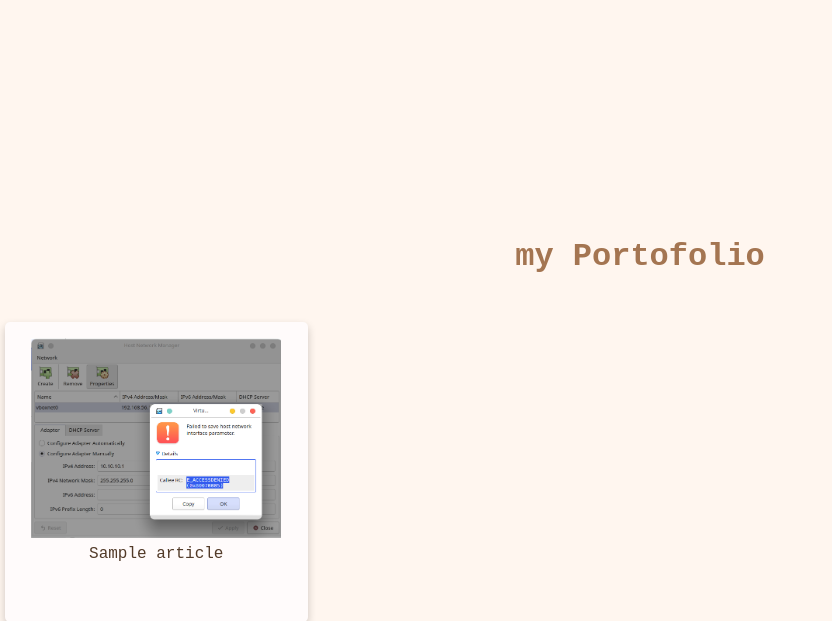
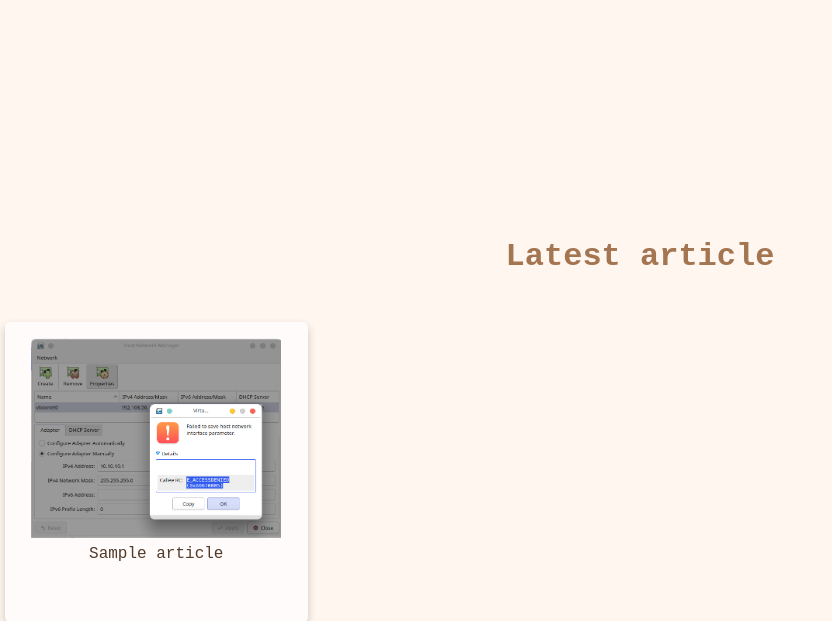
Before and after one commit to ex-dec/Landing-page, a PHP site: page / in a window 1280 px wide. Shown: the part 2008-2629 px from the top of the page, without its empty margins (0-832 px from the left). Run offline with PHP 8.4, Linux system fonts and the light colour scheme; tables that the repository leaves empty or names only in its code hold one stand-in row (values such as "Sample post").

Commit message:
templating header

```diff
--- a/index.php
+++ b/index.php
@@ -1,6 +1,6 @@
 <?php
 include 'admin/template/startConnection.php';
-$queryGetArc = 'Select * from article';
+$queryGetArc = 'Select * from article order by id desc';
 $getArc = mysqli_query($connect, $queryGetArc);
 ?>
 
@@ -18,24 +18,7 @@ $getArc = mysqli_query($connect, $queryGetArc);
 
 <body class="container">
     <!-- Header and navbar -->
-    <header id="home">
-        <nav>
-            <div class="header-nav">
-                <div class="header-border">
-                    <div class="nav-brand">
-                        <h3> Ex-dec | Exclusive for December </h3>
-                    </div>
-                    <ul class="nav-lu">
-                        <li class="nav-item"><a class="nav-link" href="#contact">Contact Me</a></li>
-                        <li class="nav-item"><a class="nav-link" href="article.php">Article</a></li>
-                        <li class="nav-item"><a class="nav-link" href="#porto">Portofolio</a></li>
-                        <li class="nav-item"><a class="nav-link" href="#about">About Me</a></li>
-                        <li class="nav-item"><a class="nav-link" href="#home">Home</a></li>
-                    </ul>
-                </div>
-            </div>
-        </nav>
-    </header>
+    <?php include 'template/header.php'?>
     <!-- banner -->
     <div class="banner-background">
         <div class="banner-text">
@@ -70,7 +53,7 @@ $getArc = mysqli_query($connect, $queryGetArc);
     </div>
     <!-- gallery -->
     <div class="container-porto" id="porto">
-        <h1 style="text-align: center; padding: 3% 0px 2%; margin-top: 0%;">my Portofolio</h1>
+        <h1 style="text-align: center; padding: 3% 0px 2%; margin-top: 0%;">Latest article</h1>
         <div class="row">
             <?php
             $i = 1;
--- /dev/null
+++ b/template/header.php
@@ -0,0 +1,24 @@
+<header id="home">
+        <nav>
+            <div class="header-nav">
+                <div class="header-border">
+                    <?php
+                    if (isset($_SESSION['username'])) {
+                        echo '<form>
+                        <input type="button" value="back" onclick="history.back()">
+                       </form>';
+                    };
+                    ?>
+                    <div class="nav-brand">
+                        <h3> Ex-dec | Exclusive for December </h3>
+                    </div>
+                    <ul class="nav-lu">
+                        <li class="nav-item"><a class="nav-link" href="index.php#contact">Contact Me</a></li>
+                        <li class="nav-item"><a class="nav-link" href="article.php">Article</a></li>
+                        <li class="nav-item"><a class="nav-link" href="index.php#about">About Me</a></li>
+                        <li class="nav-item"><a class="nav-link" href="index.php#home">Home</a></li>
+                    </ul>
+                </div>
+            </div>
+        </nav>
+    </header>
```
Also changed, not shown: view.php (+1 -25 lines).
